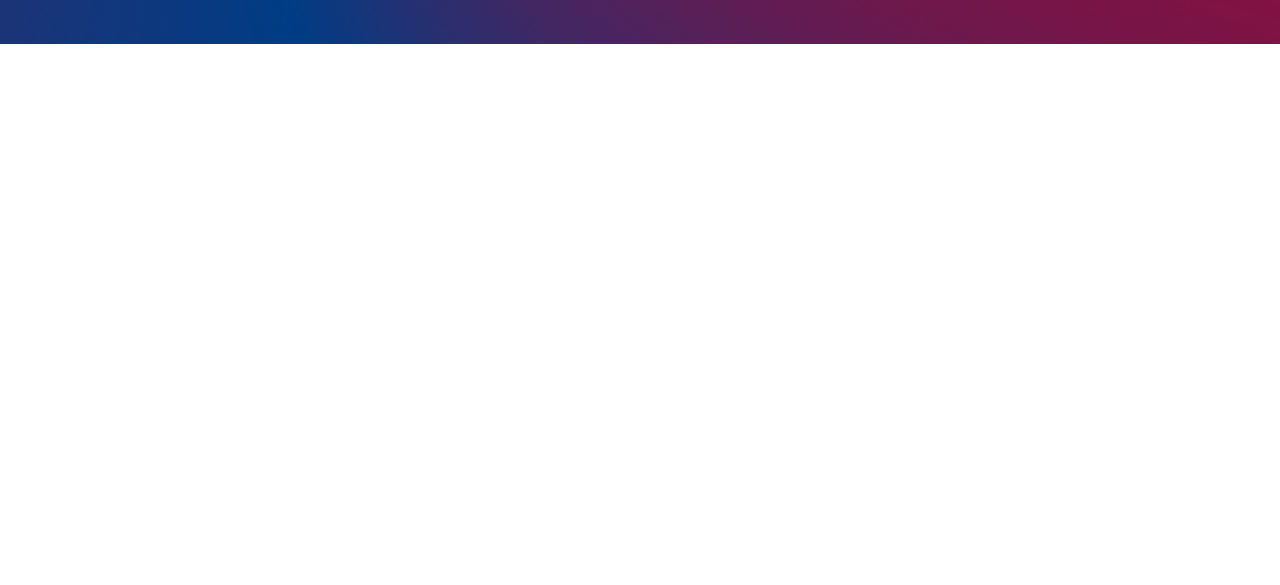
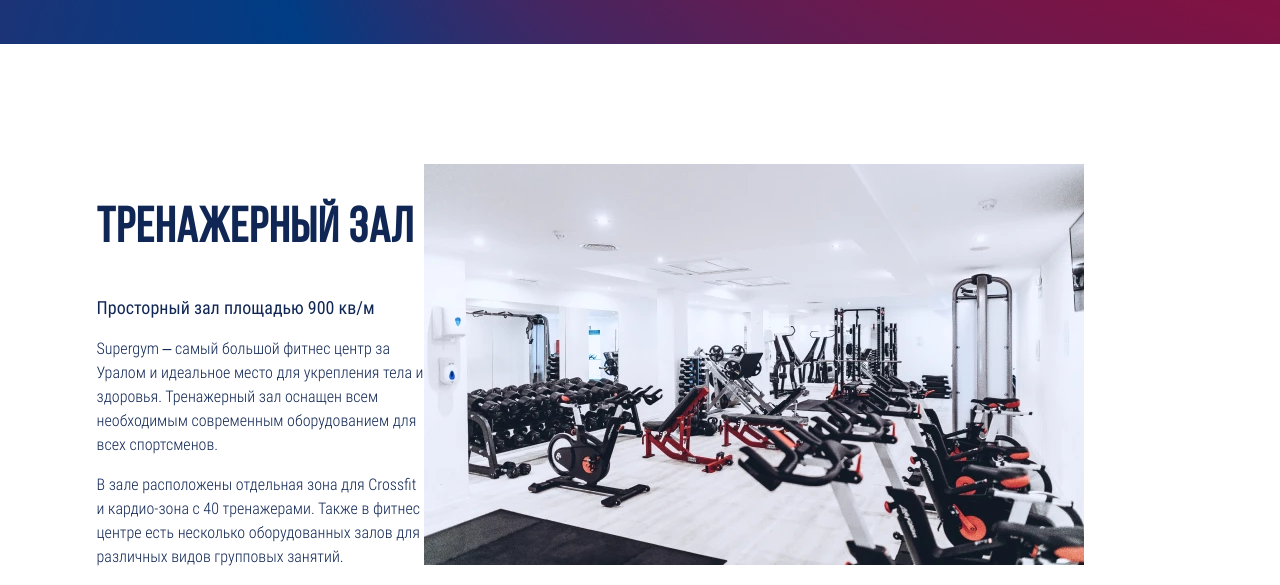
Before and after one commit to GaisinMD/Fitness, a plain HTML site: page build/index.html in a window 1280 px wide. Shown: the part 615-1200 px from the top of the page. Before the commit the page ends 800 px from the top, so only its background shows below. Drawn offline with Linux system fonts and the light colour scheme; files whose address does not match are found by name.

Commit message:
Тренажерный зал - desktop - начало

```diff
--- a/build/index.html
+++ b/build/index.html
@@ -25,6 +25,7 @@
       <a class="header__phone" type="tel" href="">8-800-555-55-55</a>
     </header>
     <section class="main-block">
+      <h1 class="visually-hidden">Сайт тренажерного зала Supegym</h1>
       <article class="main-block__main">
         <h2>Фитнес центр</h2>
         <p class="main-block__city">Омск</p>
@@ -48,6 +49,21 @@
   </div>
 
   <main>
+    <section class="gym">
+      <article class="gym__text">
+      <h2>Тренажерный зал</h2>
+      <span>Просторный зал площадью 900 кв/м</span>
+      <p>Supergym – самый большой фитнес центр за Уралом и идеальное место для укрепления тела и здоровья. Тренажерный
+        зал оснащен всем необходимым современным оборудованием для всех спортсменов.</p>
+      <p>В зале расположены отдельная зона для Crossfit и кардио-зона с 40 тренажерами. Также в фитнес центре есть
+        несколько оборудованных залов для различных видов групповых занятий.</p>
+      </article>
+      <picture class="gym__picture">
+          <source type="image/webp" srcset="img/foto@1x.webp 1x, img/foto@2x.webp 2x">
+            <img src="img/foto@1x.jpg" srcset="img/foto@2x.jpg 2x" alt="Наш зал!" width="660" height="401">
+      </picture>
+      <div class="gym__video"></div>
+    </section>
   </main>
 
   <footer>
--- /dev/null
+++ b/source/sass/blocks/gym.scss
@@ -0,0 +1,32 @@
+.gym {
+  @include margin-auto;
+  display: flex;
+  padding-top: 120px;
+  width: 84.91%;
+  max-width: 1160px;
+  min-width: 1000px;
+  color: $dark-blue;
+}
+
+.gym__text {
+  width: 30.17%;
+}
+
+.gym__text h2 {
+  @include bebas;
+  font-size: 49px;
+  line-height: 49px;
+  letter-spacing: 0.03em;
+}
+
+.gym__text span {
+  @include roboto-condensed(400);
+  font-size: 18px;
+  line-height: 27px;
+}
+
+.gym__text p {
+  @include roboto-condensed(300);
+  font-size: 16px;
+  line-height: 24px;
+}
--- a/source/sass/style.scss
+++ b/source/sass/style.scss
@@ -13,3 +13,4 @@
 @import "blocks/top-wrapper";
 @import "blocks/header";
 @import "blocks/main-block";
+@import "blocks/gym";
```
Also changed, not shown: source/index.html (+17 -2 lines), build/css/style.min.css, 1 other file.
